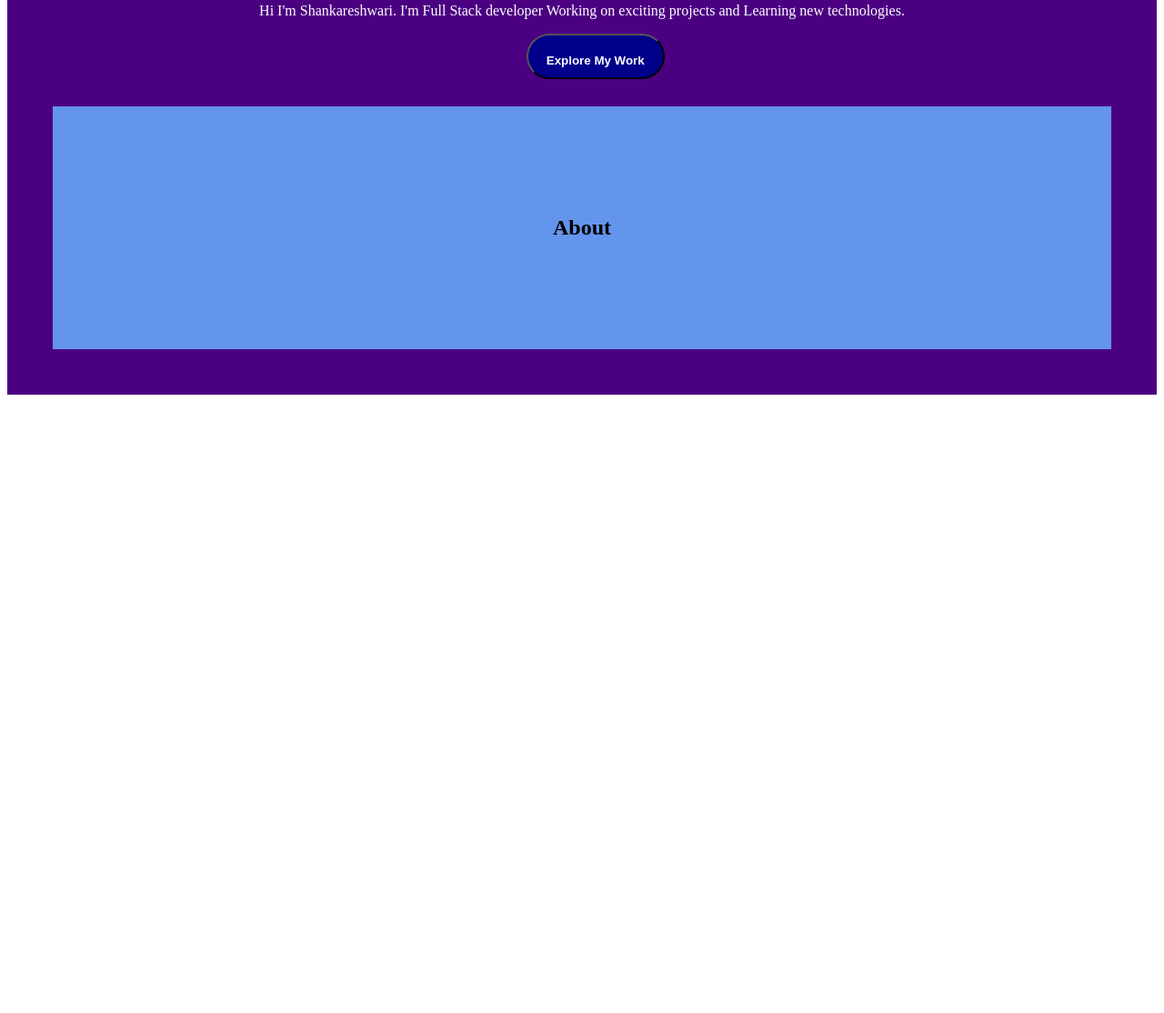
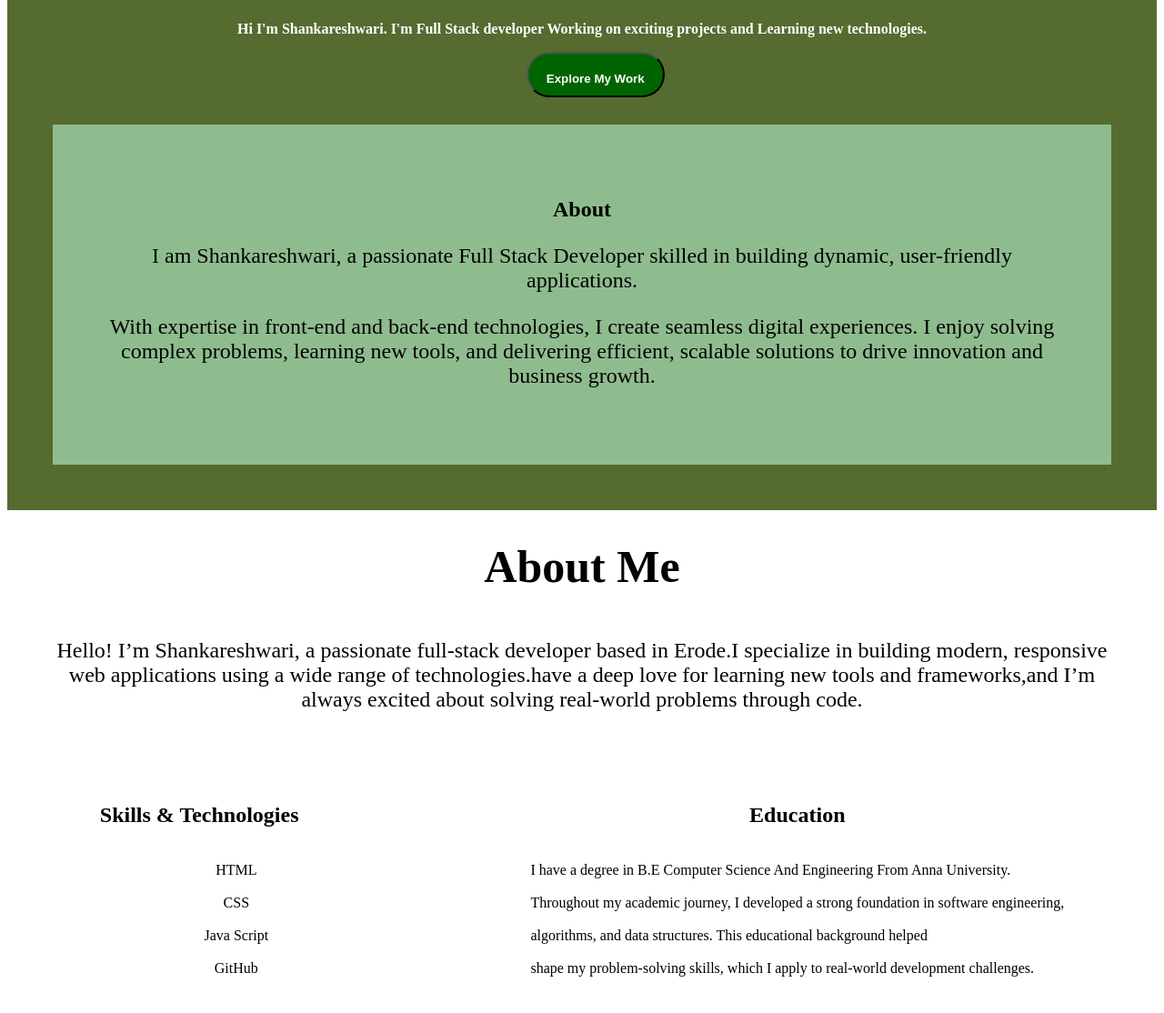
Before and after one commit to abi4679553/portfolio, a plain HTML site: page index.html in a window 1280 px wide. Shown: the part 250-1364 px from the top of the page at 91% size. Before the commit the page ends 800 px from the top, so only its background shows below. Drawn offline with Linux system fonts and the light colour scheme.

Commit message:
third add

```diff
--- a/index.html
+++ b/index.html
@@ -26,8 +26,36 @@
     <button class="button">Explore My Work</button>
     <div class="about">
         <h2>About</h2>
+        <P class="p2">I am Shankareshwari, a passionate Full Stack Developer skilled in building dynamic, user-friendly applications.</P>
+         <P class="p2"> With expertise in front-end and back-end technologies, I create seamless digital experiences. I enjoy solving complex problems, learning new tools, and delivering efficient,
+             scalable solutions to drive innovation and business growth.</P>
+    </div>
+</div>
 
-    </div>
+<div>
+    <h1 class="p3">About Me</h1>
+    <p class="p4">Hello! I’m Shankareshwari, a passionate full-stack developer based in Erode.I specialize in building modern,  responsive web applications using a wide range of technologies.have a deep love for learning new tools and frameworks,and I’m always excited about solving real-world problems through code.</p>
+</div>
+<div class="p5">
+    <div>
+    <h2>Skills & Technologies</h2>
+<div class="skil">
+    <br>HTML</br>
+    <br>CSS</br>
+    <br>Java Script</br>
+    <br>GitHub</br>
+    <br>Canva</br>
+    <br>Python</br>
+    <br>Java</br>
+</div>
+</div>
+<div>
+    <h2 style="text-align: center;">Education</h2>
+    <br class="p4">I have a degree in B.E Computer Science And Engineering From Anna University.</br>
+    <br>Throughout my academic journey, I developed a strong foundation in software engineering,</br>
+    <br> algorithms, and data structures. This educational background helped </br>
+    <br>shape my problem-solving skills, which I apply to real-world development challenges.</br>
+</div>
 </div>
 
 
--- a/style.css
+++ b/style.css
@@ -1,7 +1,10 @@
 .nav{
     display:  flex;
     border: none;
-    background-color:darkblue;
+    background-color:darkgreen;
+    padding: 10px;
+    position: sticky;
+    top: 0;
 }
 .nav1{
     margin-left: 30px;
@@ -20,17 +23,18 @@
     font-size: 50px;
     font-weight: bold;
     text-align: center;
-    text-shadow:;
     color: white;
 }
 .p1{
     color: white;
     text-align: center;
+    font-weight: bold;
+
 }
 
 .button{
     color: white;
-    background-color:darkblue;
+    background-color:darkgreen;
     justify-content: center;
     margin-left: 45%;
     height: 50px;
@@ -40,7 +44,7 @@
 }
 
 .body{
-    background-color:indigo;
+    background-color:darkolivegreen;
     margin-top: 0%;
     padding: 20px;
 }
@@ -48,9 +52,39 @@
 .about{
     text-align: center;
     color: black;
-    background-color:cornflowerblue;
-    padding: 100px;
+    background-color:darkseagreen;
+    padding: 60px;
     margin: 30px;
+}
+.p2{
+
+    text-align: center;
+    font-size: x-large;
+
+}
+
+.p3{
+     font-size: 50px;
+    font-weight: bold;
+    text-align: center;
+
+}
+.p4{
+    text-align: center;
+    font-size: x-large;
+    margin: 50px;
 
 
 }
+.skil{
+    width: 300px;
+    height: 150px;
+    overflow: scroll;
+    text-align: center;
+}
+.p5{
+    display: flex;
+    gap: 30px;
+    justify-content: space-around;
+    padding: 30px;
+}
```
Also changed, not shown: example.html (added, +75 -0 lines).
